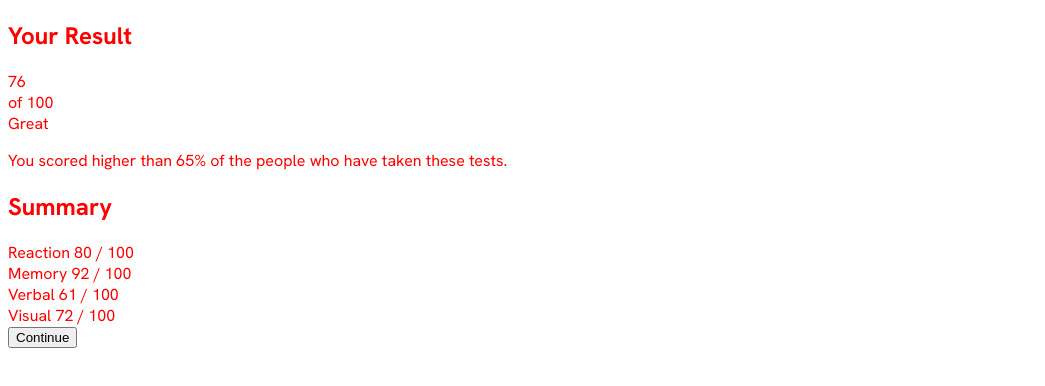
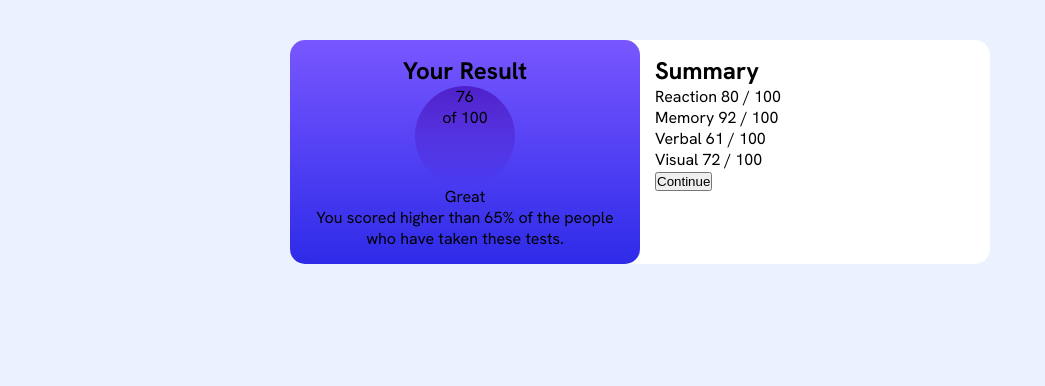
Before and after one commit to noctwo/frontendmentor-results-summary-component-challange, a plain HTML site: page index.html in a window 1280 px wide. Shown: the whole page, without its empty margins (0-1045 px from the left). Drawn offline with Linux system fonts and the light colour scheme.

Commit message:
Start of styling

```diff
--- a/styles.css
+++ b/styles.css
@@ -1,4 +1,56 @@
+*{
+    margin: 0;
+    padding: 0;
+    box-sizing: border-box;
+}
+
 body{
     font-family: "Hanken Grotesk", sans-serif;
-    color: red;
+    background-color: hsl(221, 100%, 96%);
 }
+
+.main-wrapper{
+    margin: 5vh auto;
+    background-color: hsl(0, 0%, 100%);
+    width: 700px;
+    display: flex;
+    border-radius: 15px;
+}
+
+.result-wrapper{
+    width: 50%;
+    padding: 15px;
+    background-image: linear-gradient(hsl(252, 100%, 67%), hsl(241, 81%, 54%));
+    border-radius: 15px;
+}
+
+.result-wrapper h2{
+    text-align: center;
+}
+
+.score-wrapper{
+    background-image: linear-gradient(hsla(256, 72%, 46%, 1), hsla(241, 72%, 46%, 0));
+    border-radius: 100%;
+    width:100px;
+    height:100px;
+    margin: auto;
+}
+
+.score{
+    display: flex;
+    justify-content: center;
+}
+
+.score-of{
+    display: flex;
+    justify-content: center;
+}
+
+.score-message{
+    text-align: center;
+}
+
+.summary-wrapper{
+    width: 50%;
+    padding: 15px;
+}
```
